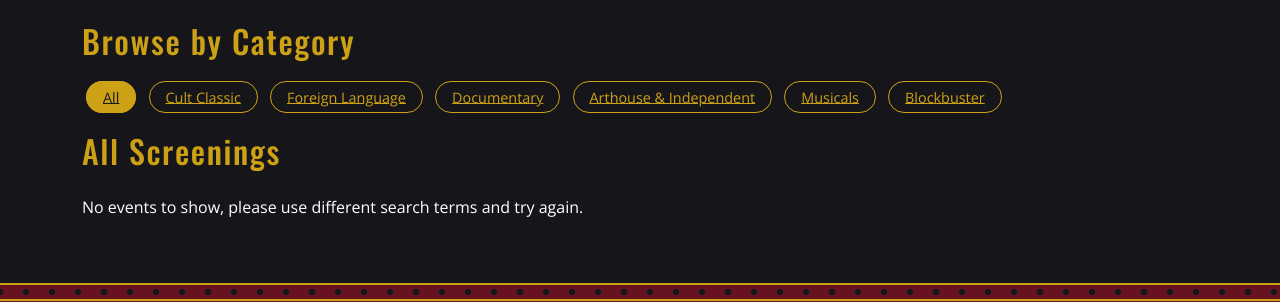
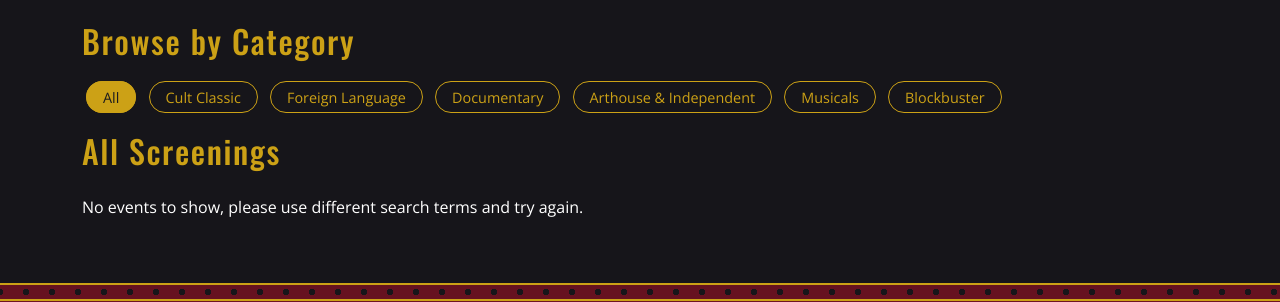
Before and after one commit to n11321814/IAB207-Group36, a Flask app: page / in a window 1280 px wide. Shown: the part 473-775 px from the top of the page. Run offline with Flask 3, Linux system fonts and the light colour scheme; data that the repository does not hold is empty; some libraries are stand-ins or nearby versions.

Commit message:
Added missing CSS to remove <a> underline from category selectors

```diff
--- a/website/static/style/style.css
+++ b/website/static/style/style.css
@@ -84,11 +84,13 @@ body.qs-body{
   padding: 0.35rem 1rem;
   font-size: 0.9rem;
   margin: 0.25rem;
+  text-decoration: none;
 }
 .qs-category-btn:hover,
 .qs-category-btn.active{
   background-color: #cca116;
   color: #1B1A1F;
+  text-decoration: none;
 }
 
 /* Event card */
```
